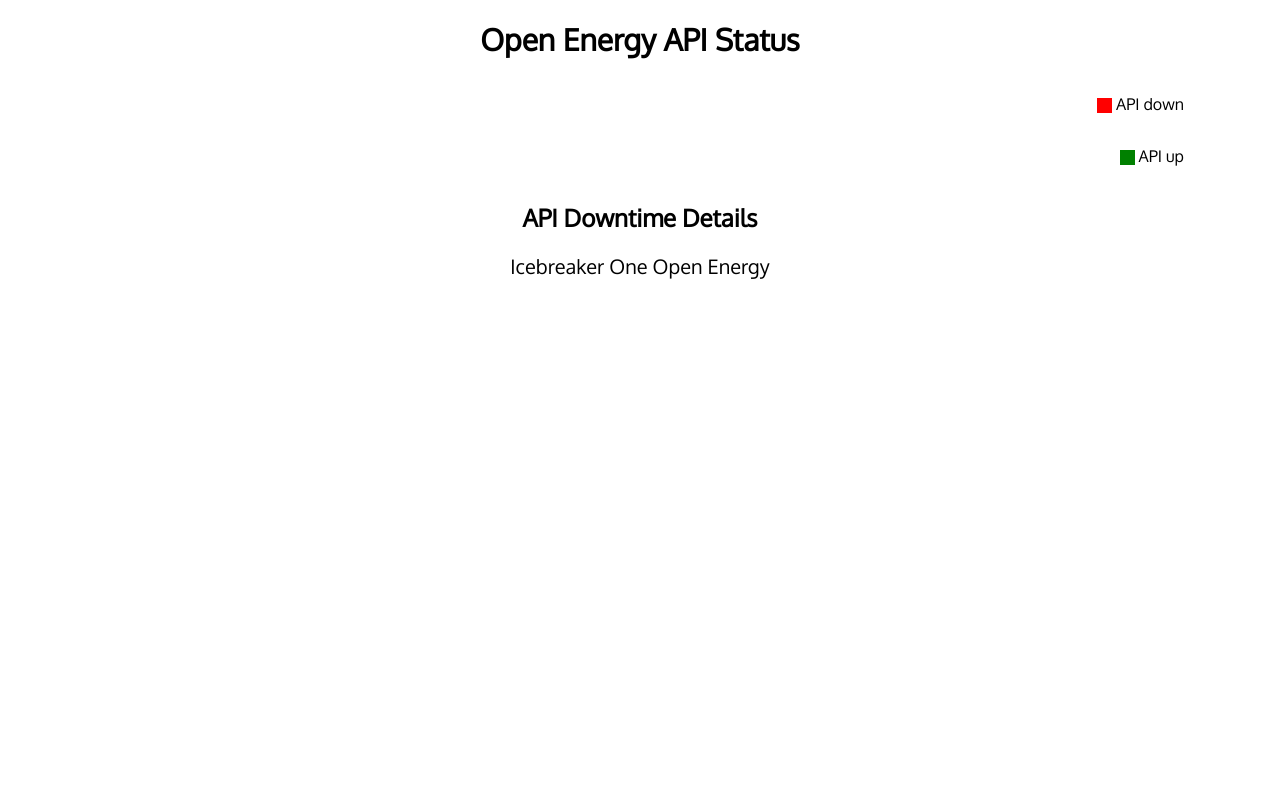
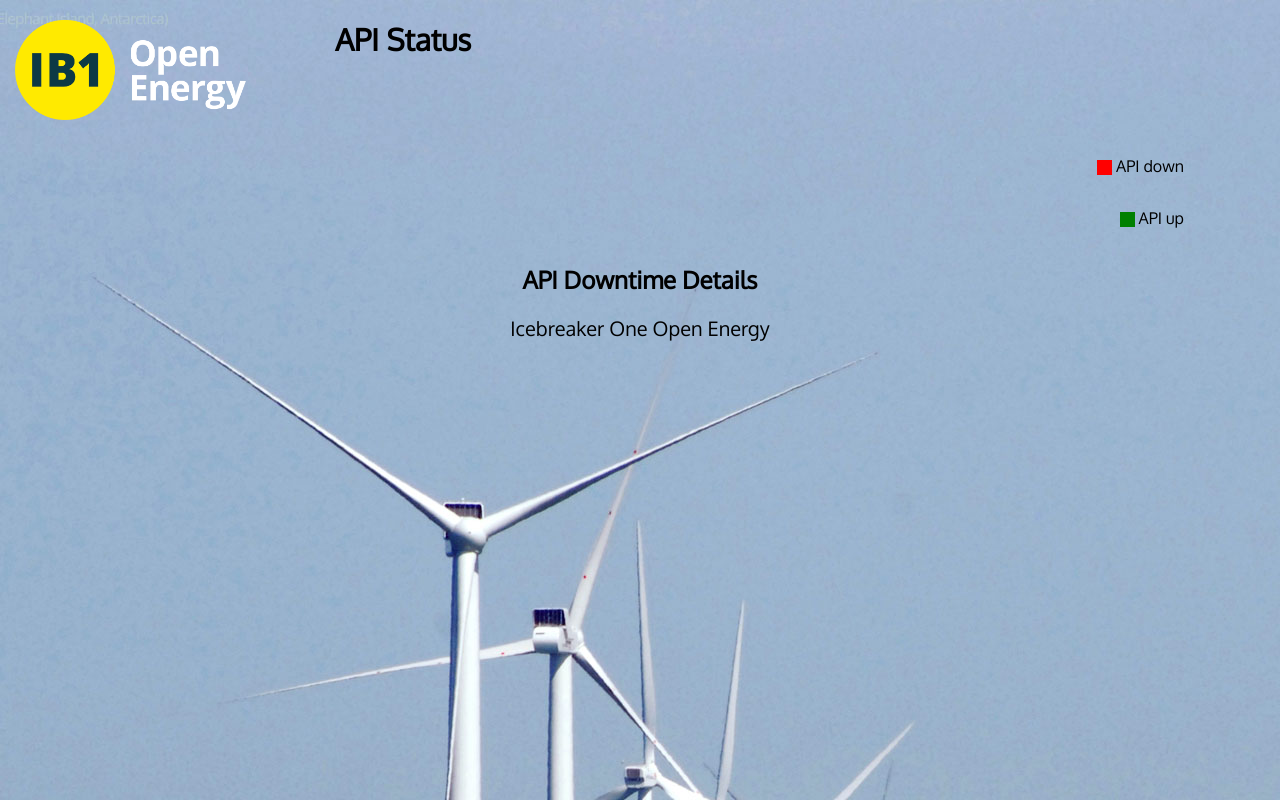
Before and after one commit to icebreakerone/open-energy-status, a plain HTML site: page deploy/index.html in a window 1280 px wide. Drawn offline with nearby package versions, Linux system fonts and the light colour scheme; no server answers.

Commit message:
Open Energy Styling

```diff
--- a/deploy/css/style.css
+++ b/deploy/css/style.css
@@ -2,6 +2,8 @@
     margin: 0;
     padding: 0;
     font-family: 'Oxygen', sans-serif;
+    background-image: url("../ib1_background.jpg");
+    background-position: 50% 0px;
 }
 
 img {
@@ -25,11 +27,13 @@
     list-style-type: none;
 }
 
-header {
-    text-align: center;
-}
-
 header h1 {
+    background-image: url("../ib1_oe.png");
+    margin-left: 15px;
+    background-size: contain;
+    background-repeat: no-repeat;
+    height: 100px;
+    padding-left: 320px;
     font-size: 30px;
 }
 
--- a/deploy/index.html
+++ b/deploy/index.html
@@ -2,7 +2,7 @@
 
 <head>
 
-    <title>Open Energy API Downtime</title>
+    <title>Open Energy API Status</title>
     <meta name="viewport" content="width=device-width, initial-scale=1.0" />
 
     <!-- Common Meta tags -->
@@ -39,7 +39,7 @@
 <body>
     <main id="khols-api-downtime">
         <header>
-            <h1>Open Energy API Status</h1>
+            <h1>API Status</h1>
         </header>
         <section id="heatmap">
             <div class="legend-wrap">
```
Also changed, not shown: deploy/ib1_background.jpg (added), deploy/ib1_oe.png (added).
